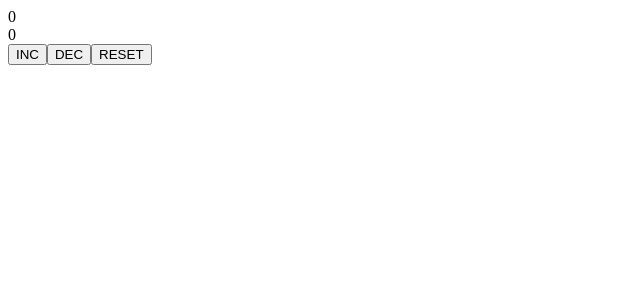
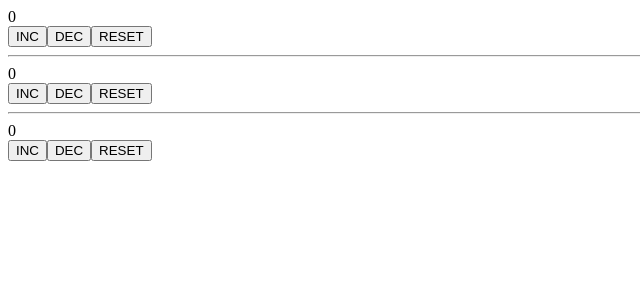
Before and after one commit to VasylDrebot/react-2021, a React (Create React App) app: page / in a window 1280 px wide. Shown: the top 300 px of the page, without its empty margins (0-640 px from the left). Built offline with nearby package versions, Linux system fonts and the light colour scheme.

Commit message:
homework4

```diff
--- a/src/App.js
+++ b/src/App.js
@@ -3,7 +3,6 @@
 import './App.css';
 
 const reducer = (state, action) => {
-    state = {...state, count2: state.count2 + 1}
     switch (action.type) {
         case 'inc':
             return {...state, count1: state.count1 + 1}
@@ -11,20 +10,44 @@
             return {...state, count1: state.count1 - 1}
         case 'reset':
             return {...state, count1: action.payload}
+        case 'inc2':
+            return {...state, count2: state.count2 + 1}
+        case 'dec2':
+            return {...state, count2: state.count2 - 1}
+        case 'reset2':
+            return {...state, count2: action.payload}
+        case 'inc3':
+            return {...state, count3: state.count3 + 1}
+        case 'dec3':
+            return {...state, count3: state.count3 - 1}
+        case 'reset3':
+            return {...state, count3: action.payload}
         default:
             throw new Error('MyError')
     }
 }
 
 const App = () => {
-    const [state, dispatch] = useReducer(reducer, {count1:0, count2:0});
+    const [state, dispatch] = useReducer(reducer, {count1: 0, count2: 0, count3: 0});
     return (
         <div>
             <div>{state.count1}</div>
+            <div>{state.count1_1}</div>
+            <button onClick={() => dispatch({type: 'inc'})}>INC</button>
+            <button onClick={() => dispatch({type: 'dec'})}>DEC</button>
+            <button onClick={() => dispatch({type: 'reset', payload: 0})}>RESET</button>
+            <hr/>
             <div>{state.count2}</div>
-          <button onClick={()=>dispatch({type:'inc'})}>INC</button>
-          <button onClick={()=>dispatch({type:'dec'})}>DEC</button>
-          <button onClick={()=>dispatch({type:'reset', payload: 0})}>RESET</button>
+            <div>{state.count2_2}</div>
+            <button onClick={() => dispatch({type: 'inc2'})}>INC</button>
+            <button onClick={() => dispatch({type: 'dec2'})}>DEC</button>
+            <button onClick={() => dispatch({type: 'reset2', payload: 5})}>RESET</button>
+            <hr/>
+            <div>{state.count3}</div>
+            <div>{state.count3_3}</div>
+            <button onClick={() => dispatch({type: 'inc3'})}>INC</button>
+            <button onClick={() => dispatch({type: 'dec3'})}>DEC</button>
+            <button onClick={() => dispatch({type: 'reset3', payload: 3})}>RESET</button>
         </div>
     );
 };
```
Lines whose indentation alone changed are shown as unchanged.
